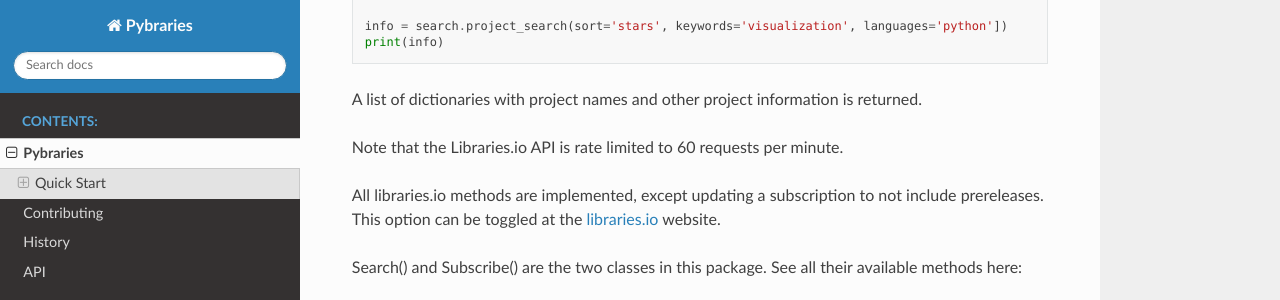
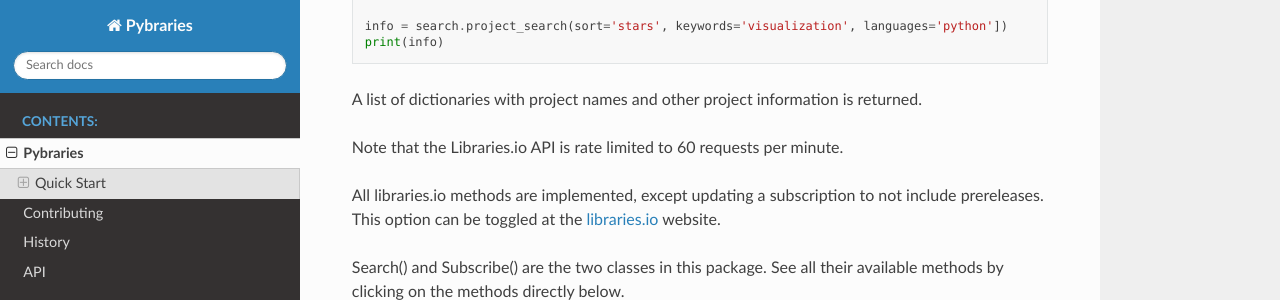
Before and after one commit to pybraries/pybraries, a Sphinx documentation site: the page built from docs/README.rst, in a window 1280 px wide and 900 px high, scrolled down 1171 px, cut to the strip 0-300 px from the top of the window. Built offline with Sphinx 7.4.7 and the Read the Docs theme 2.0.0, drawn with Linux system fonts in a browser that asks for light colours.

Commit message:
fix readme

```diff
--- a/docs/README.rst
+++ b/docs/README.rst
@@ -89,7 +89,7 @@ This option can be toggled at the `libraries.io`_ website.
 
 
 Search() and Subscribe() are the two classes in this package.
-See all their available methods here:
+See all their available methods by clicking on the methods directly below.
 
 .. autosummary::
     :toctree: stubs
```
